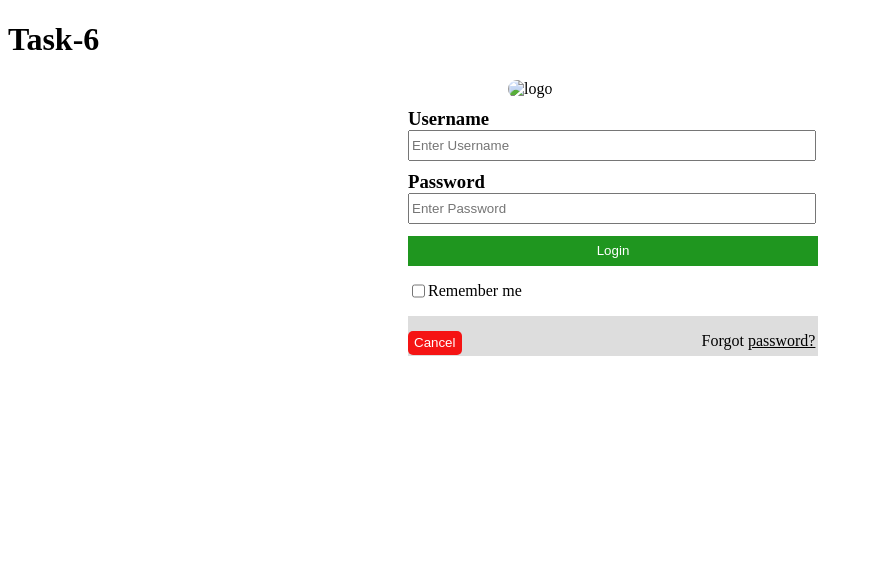
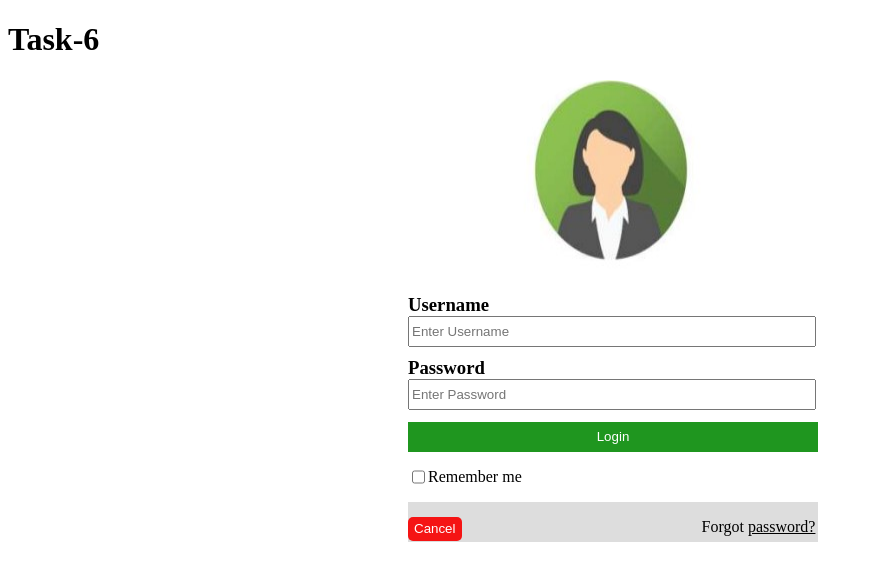
Before and after one commit to kumar0232/Coder, a plain HTML site: page Ctask6.html in a window 1280 px wide. Shown: the whole page, without its empty margins (0-873 px from the left). Drawn offline with Linux system fonts and the light colour scheme.

Commit message:
Update Ctask6.html

```diff
--- a/Ctask6.html
+++ b/Ctask6.html
@@ -9,7 +9,7 @@
 <body>
   <h1>Task-6</h1>
   <div>
-      <img src="C:\Users\durga\OneDrive\Documents\Desktop\Winter Semester 2024\INTERNSHIP\Tasksix.png" alt="logo" class="img1">
+      <img src="https://github.com/kumar0232/Coder/blob/main/Tasksix.jpg?raw=true" alt="logo" class="img1">
   </div>
   <div class="t6div2">
 
```
